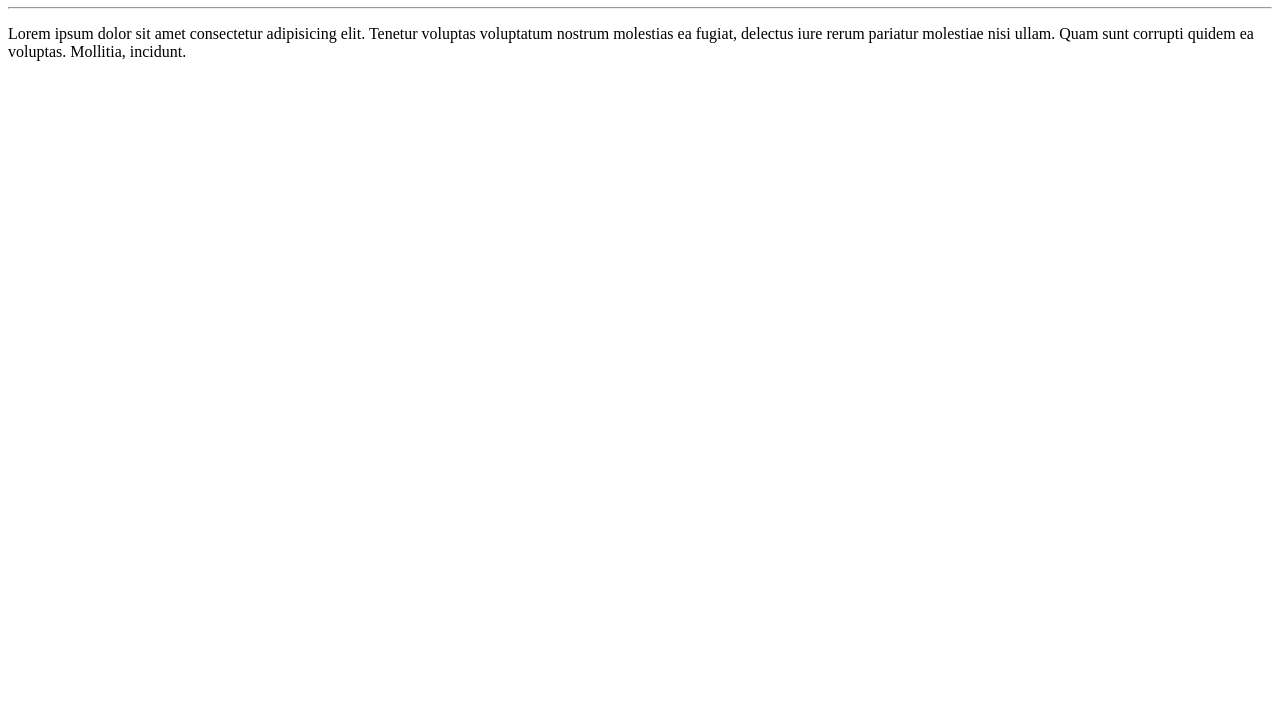
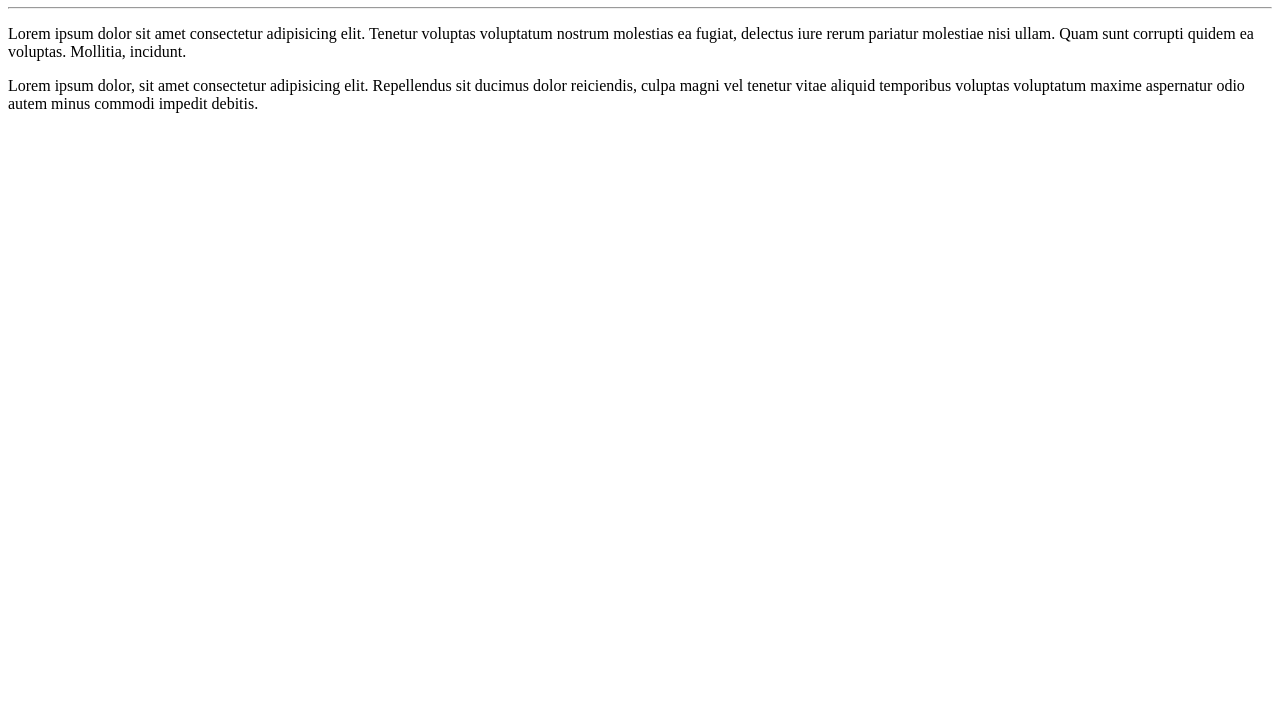
Before and after one commit to gustavoalmeida82/Ola-Mundo, a plain HTML site: page site-exemplo/index.html in a window 1280 px wide. Shown: the part 73-800 px from the top of the page. Drawn offline with Linux system fonts and the light colour scheme.

Commit message:
Adicionei outro parágrafo

```diff
--- a/site-exemplo/index.html
+++ b/site-exemplo/index.html
@@ -10,5 +10,6 @@
     <h1>Olá, Mundo!</h1>
     <hr>
     <p>Lorem ipsum dolor sit amet consectetur adipisicing elit. Tenetur voluptas voluptatum nostrum molestias ea fugiat, delectus iure rerum pariatur molestiae nisi ullam. Quam sunt corrupti quidem ea voluptas. Mollitia, incidunt.</p>
+    <p>Lorem ipsum dolor, sit amet consectetur adipisicing elit. Repellendus sit ducimus dolor reiciendis, culpa magni vel tenetur vitae aliquid temporibus voluptas voluptatum maxime aspernatur odio autem minus commodi impedit debitis.</p>
 </body>
 </html>
```
